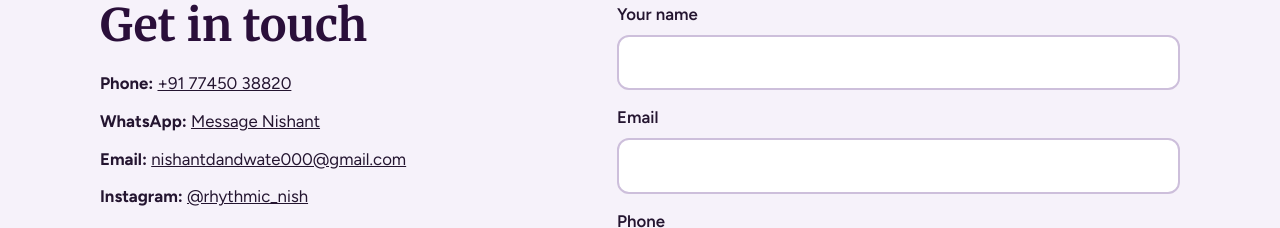
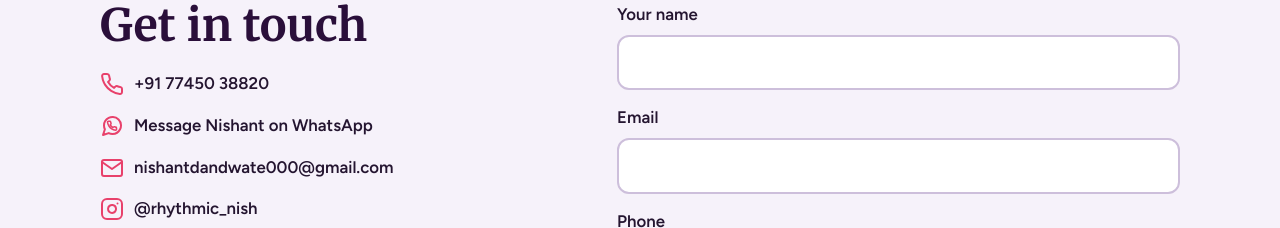
Before and after one commit to Charlie0560/rhythmicals, a plain HTML site: page contact.html in a window 1280 px wide. Shown: the part 427-655 px from the top of the page. Drawn offline with Linux system fonts and the light colour scheme.

Commit message:
Update contact.html

```diff
--- a/contact.html
+++ b/contact.html
@@ -30,24 +30,10 @@
         <div>
           <h2>Get in touch</h2>
           <ul class="list">
-            <li>
-              <strong>Phone:</strong>
-              <a href="tel:+910000000000">+91 77450 38820</a>
-            </li>
-            <li>
-              <strong>WhatsApp:</strong>
-              <a href="https://wa.me/910000000000">Message Nishant</a>
-            </li>
-            <li>
-              <strong>Email:</strong>
-              <a href="mailto:nishantdandwate000@gmail.com"
-                >nishantdandwate000@gmail.com</a
-              >
-            </li>
-            <li>
-              <strong>Instagram:</strong>
-              <a href="https://instagram.com/rhythmic_nish">@rhythmic_nish</a>
-            </li>
+            <li><a class="ico" href="tel:+917745038820"><span data-ic="phone"></span>+91 77450 38820</a></li>
+            <li><a class="ico" href="https://wa.me/917745038820" target="_blank" rel="noopener"><span data-ic="wa"></span>Message Nishant on WhatsApp</a></li>
+            <li><a class="ico" href="mailto:nishantdandwate000@gmail.com"><span data-ic="mail"></span>nishantdandwate000@gmail.com</a></li>
+            <li><a class="ico" href="https://instagram.com/rhythmic_nish" target="_blank" rel="noopener"><span data-ic="ig"></span>@rhythmic_nish</a></li>
           </ul>
           <p>Based in Pune. Available for events across India.</p>
         </div>
```
